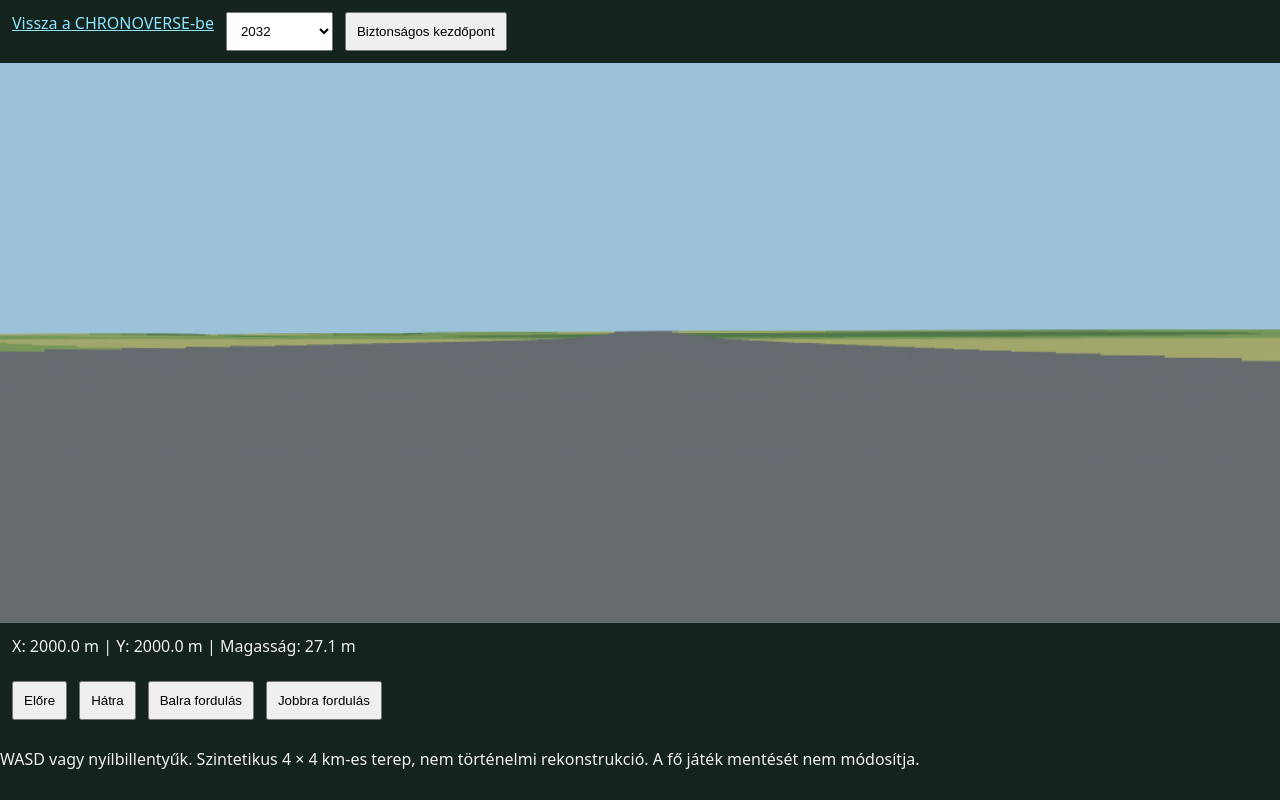
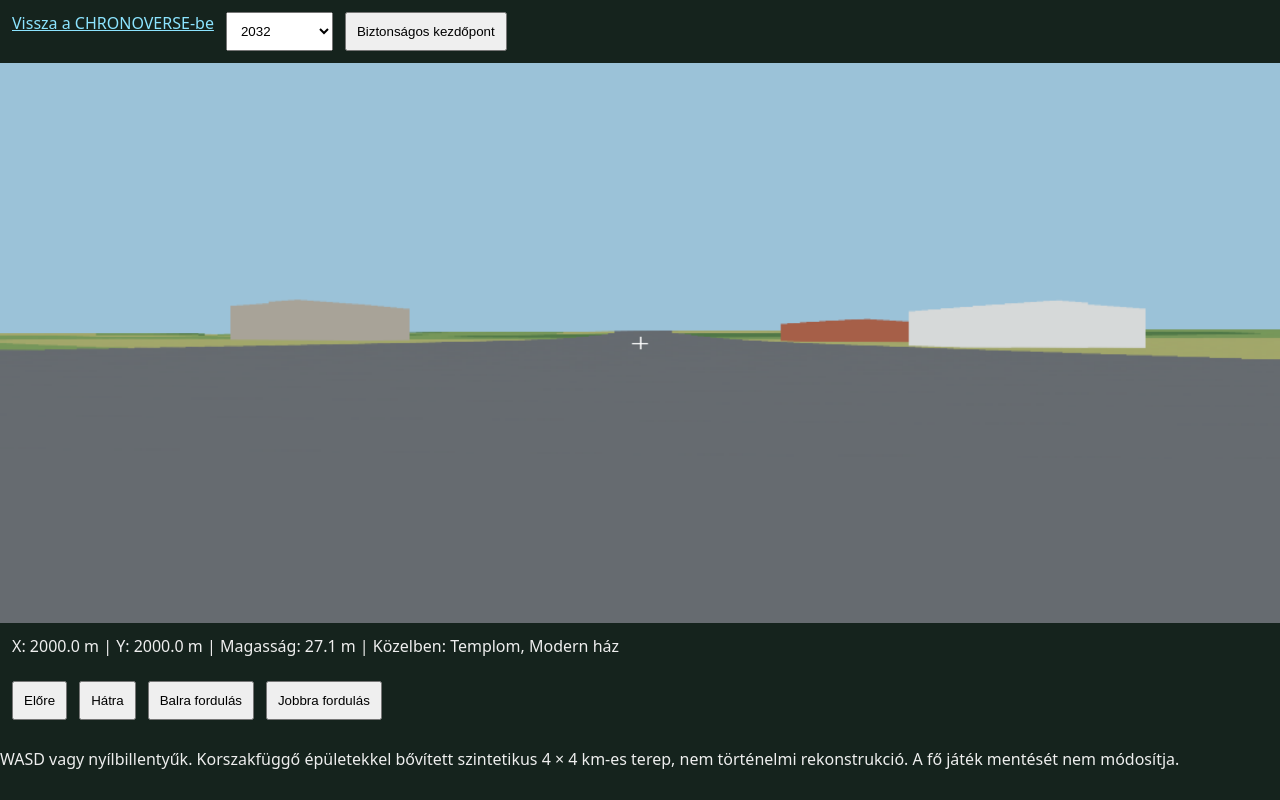
Before and after one commit to scarab0793/chronoverse, a plain HTML site: page terrain.html in a window 1280 px wide. Drawn offline with Linux system fonts and the light colour scheme; animation ran at ten frames a second.

Commit message:
Add era-dependent settlement structures and building collision to terrain preview

```diff
--- a/terrain.html
+++ b/terrain.html
@@ -1,11 +1,12 @@
-<!doctype html><html lang="hu"><meta charset="utf-8"><meta name="viewport" content="width=device-width,initial-scale=1"><title>ChronoTerrain</title><style>body{margin:0;background:#15231d;color:#eee;font:16px system-ui}header{padding:12px;display:flex;gap:12px;flex-wrap:wrap}a{color:#8ce4ff}canvas{display:block;width:100%;height:70vh;touch-action:none}button,select{padding:10px}#hud{padding:12px}</style><header><a href="index.html">Vissza a CHRONOVERSE-be</a><select id="era"><option value="0">Kr. e. 9000</option><option value="1">1435</option><option value="2">1885</option><option value="3" selected>2032</option></select><button id="reset">Biztonságos kezdőpont</button></header><canvas id="view" width="800" height="450"></canvas><div id="hud"></div><header><button data-k="w">Előre</button><button data-k="s">Hátra</button><button data-k="a">Balra fordulás</button><button data-k="d">Jobbra fordulás</button></header><p>WASD vagy nyílbillentyűk. Szintetikus 4 × 4 km-es terep, nem történelmi rekonstrukció. A fő játék mentését nem módosítja.</p><script>
+<!doctype html><html lang="hu"><meta charset="utf-8"><meta name="viewport" content="width=device-width,initial-scale=1"><title>ChronoTerrain</title><style>body{margin:0;background:#15231d;color:#eee;font:16px system-ui}header{padding:12px;display:flex;gap:12px;flex-wrap:wrap}a{color:#8ce4ff}canvas{display:block;width:100%;height:70vh;touch-action:none}button,select{padding:10px}#hud{padding:12px}</style><header><a href="index.html">Vissza a CHRONOVERSE-be</a><select id="era"><option value="0">Kr. e. 9000</option><option value="1">1435</option><option value="2">1885</option><option value="3" selected>2032</option></select><button id="reset">Biztonságos kezdőpont</button></header><canvas id="view" width="800" height="450"></canvas><div id="hud"></div><header><button data-k="w">Előre</button><button data-k="s">Hátra</button><button data-k="a">Balra fordulás</button><button data-k="d">Jobbra fordulás</button></header><p>WASD vagy nyílbillentyűk. Korszakfüggő épületekkel bővített szintetikus 4 × 4 km-es terep, nem történelmi rekonstrukció. A fő játék mentését nem módosítja.</p><script>
 const c=document.querySelector('canvas'),g=c.getContext('2d'),era=document.querySelector('#era'),hud=document.querySelector('#hud');let x=2000,y=2000,a=0,keys=new Set(),last=0;
 function height(x,y){return 18+12*Math.sin(x/480)*Math.cos(y/620)+5*Math.sin((x+y)/180)}
 function river(x,y){return Math.abs(x-900-180*Math.sin(y/550))<65}
 function road(x,y){return +era.value>0&&Math.abs(y-2000)<18}
-function safe(x,y){return x>20&&y>20&&x<3980&&y<3980&&!river(x,y)}
-function color(x,y){if(river(x,y))return '#477f9e';if(road(x,y))return +era.value===3?'#666b70':'#b7a17b';let n=Math.sin(x/90)*Math.cos(y/110);return n>.25?(+era.value===0?'#355e38':'#517849'):n<-.4?'#a2a76b':'#77975b'}
+const structures=[{x:2080,y:2028,w:12,l:10,h:4,from:0,to:1,name:"Őskori kunyhó",wall:"#99734c",roof:"#695238"},{x:2080,y:2028,w:14,l:10,h:5,from:1,to:3,name:"Lakóház",wall:"#d4c3a1",roof:"#77513b"},{x:2120,y:1965,w:24,l:15,h:12,from:1,to:4,name:"Templom",wall:"#a8a398",roof:"#605b54"},{x:2160,y:2030,w:28,l:18,h:8,from:2,to:4,name:"Műhely",wall:"#a65f48",roof:"#504a45"},{x:2080,y:2028,w:18,l:14,h:9,from:3,to:4,name:"Modern ház",wall:"#d6d9d9",roof:"#424a50"}];function buildings(){let e=+era.value;return structures.filter(b=>e>=b.from&&e<b.to)}function buildingAt(x,y,pad=0){return buildings().find(b=>Math.abs(x-b.x)<b.w/2+pad&&Math.abs(y-b.y)<b.l/2+pad)}function surface(x,y){let b=buildingAt(x,y);if(!b)return height(x,y);return height(b.x,b.y)+b.h+Math.max(0,1-Math.abs(y-b.y)/(b.l/2))*2}
+function safe(x,y){return x>20&&y>20&&x<3980&&y<3980&&!river(x,y)&&!buildingAt(x,y,1)}
+function color(x,y){const b=buildingAt(x,y);if(b)return b.wall;if(river(x,y))return '#477f9e';if(road(x,y))return +era.value===3?'#666b70':'#b7a17b';let n=Math.sin(x/90)*Math.cos(y/110);return n>.25?(+era.value===0?'#355e38':'#517849'):n<-.4?'#a2a76b':'#77975b'}
 function reset(){x=2000;y=2000;a=0}document.querySelector('#reset').onclick=reset;
 const aliases={ArrowUp:'w',ArrowDown:'s',ArrowLeft:'a',ArrowRight:'d'};addEventListener('keydown',e=>{let k=aliases[e.key]||e.key.toLowerCase();if('wasd'.includes(k)&&k.length===1){keys.add(k);e.preventDefault()}});addEventListener('keyup',e=>keys.delete(aliases[e.key]||e.key.toLowerCase()));addEventListener('blur',()=>keys.clear());document.querySelectorAll('[data-k]').forEach(b=>{b.onpointerdown=e=>{b.setPointerCapture(e.pointerId);keys.add(b.dataset.k)};b.onpointerup=b.onpointercancel=b.onlostpointercapture=()=>keys.delete(b.dataset.k)});
-function frame(now){let dt=Math.min(.05,(now-last)/1000||0);last=now;a+=(Number(keys.has('d'))-Number(keys.has('a')))*1.6*dt;let step=(Number(keys.has('w'))-Number(keys.has('s')))*24*dt,nx=x+Math.cos(a)*step,ny=y+Math.sin(a)*step;if(safe(nx,ny)){x=nx;y=ny}const W=c.width,H=c.height;g.fillStyle='#9bc2d8';g.fillRect(0,0,W,H);let eye=height(x,y)+1.8;for(let col=0;col<W;col+=4){let angle=a+(col/W-.5)*1.15,top=H;for(let d=5;d<1800&&top>0;d+=Math.max(5,d*.045)){let px=x+Math.cos(angle)*d,py=y+Math.sin(angle)*d;if(px<0||py<0||px>4000||py>4000)break;let z=H*.48+(eye-height(px,py))*260/d;if(z<top){g.fillStyle=color(px,py);g.fillRect(col,z,4,top-z+1);top=z}}}hud.textContent='X: '+x.toFixed(1)+' m | Y: '+y.toFixed(1)+' m | Magasság: '+height(x,y).toFixed(1)+' m';requestAnimationFrame(frame)}requestAnimationFrame(frame);
+function frame(now){let dt=Math.min(.05,(now-last)/1000||0);last=now;a+=(Number(keys.has('d'))-Number(keys.has('a')))*1.6*dt;let step=(Number(keys.has('w'))-Number(keys.has('s')))*8*dt,nx=x+Math.cos(a)*step,ny=y+Math.sin(a)*step;if(safe(nx,ny)){x=nx;y=ny}const W=c.width,H=c.height;g.fillStyle='#9bc2d8';g.fillRect(0,0,W,H);let eye=height(x,y)+1.8;for(let col=0;col<W;col+=4){let angle=a+(col/W-.5)*1.15,top=H;for(let d=5;d<1800&&top>0;d+=Math.max(2,Math.min(6,d*.025))){let px=x+Math.cos(angle)*d,py=y+Math.sin(angle)*d;if(px<0||py<0||px>4000||py>4000)break;let z=H*.48+(eye-surface(px,py))*260/d;if(z<top){g.fillStyle=color(px,py);g.fillRect(col,z,4,top-z+1);top=z}}}hud.textContent='X: '+x.toFixed(1)+' m | Y: '+y.toFixed(1)+' m | Magasság: '+height(x,y).toFixed(1)+' m';const near=buildings().filter(b=>Math.hypot(b.x-x,b.y-y)<150);hud.textContent+=' | Közelben: '+near.map(b=>b.name).join(', ');g.fillStyle='#fff';g.fillRect(W/2-5,H/2,10,1);g.fillRect(W/2,H/2-5,1,10);requestAnimationFrame(frame)}era.onchange=()=>{if(!safe(x,y))reset()};requestAnimationFrame(frame);
 </script></html>
```
